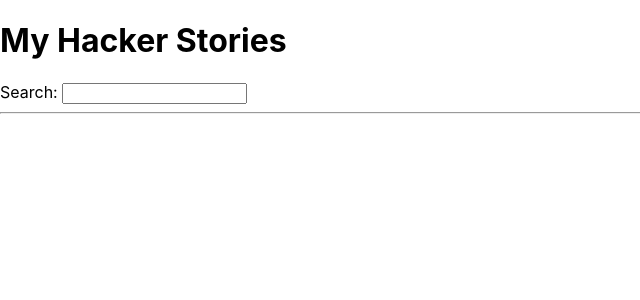
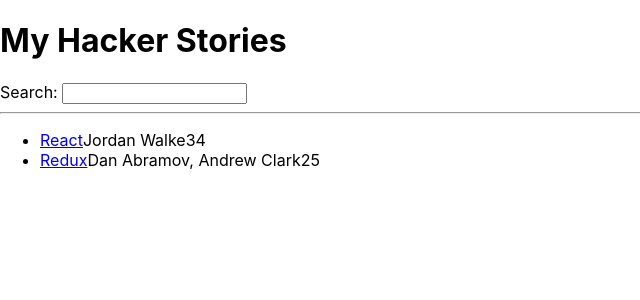
Before and after one commit to meriemayedi/cs220-react-project-meriemayedi1, a React (Create React App) app: page / in a window 1280 px wide. Shown: the top 300 px of the page, without its empty margins (0-640 px from the left). Built offline with nearby package versions, Linux system fonts and the light colour scheme.

Commit message:
W4: Multiple components

```diff
--- a/src/App.js
+++ b/src/App.js
@@ -1,7 +1,21 @@
 import * as React from "react";
-
 const list = [
-  // same list as Week 3
+  {
+    title: "React",
+    url: "https://reactjs.org/",
+    author: "Jordan Walke",
+    num_comments: 3,
+    points: 4,
+    objectID: 0,
+  },
+  {
+    title: "Redux",
+    url: "https://redux.js.org/",
+    author: "Dan Abramov, Andrew Clark",
+    num_comments: 2,
+    points: 5,
+    objectID: 1,
+  },
 ];
 
 function Search() {
```
